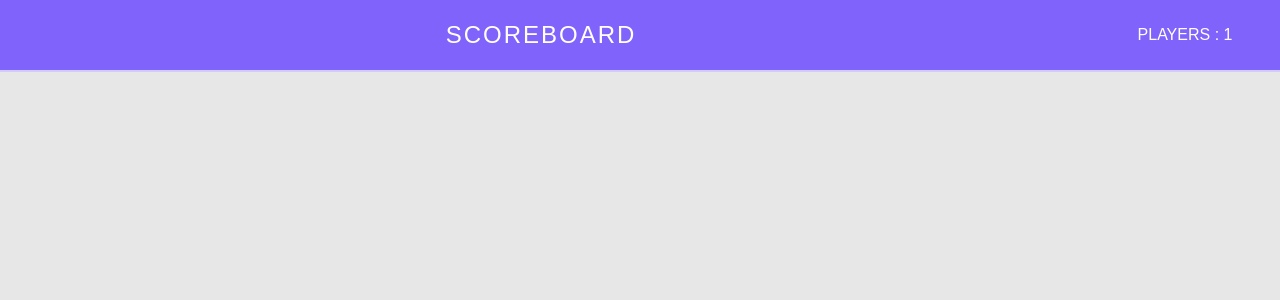
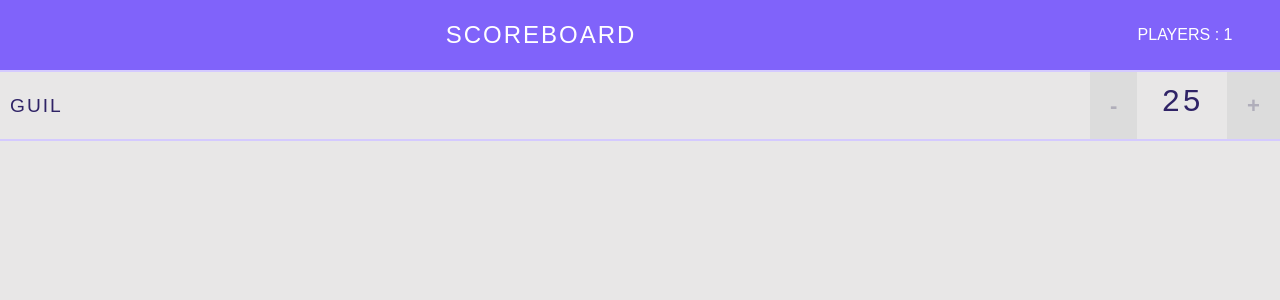
Before and after one commit to aakashsr/scoreboard, a React (Create React App) app: page / in a window 1280 px wide. Shown: the top 300 px of the page. Built offline with nearby package versions, Linux system fonts and the light colour scheme.

Commit message:
Created a Player component and Counter component and used Counter component inside Player component

```diff
--- a/src/App.js
+++ b/src/App.js
@@ -1,11 +1,14 @@
 import React from "react";
 import "./App.css";
 import Header from "./Header";
+import Player from "./Player";
+import Counter from "./Counter"
 
 function App() {
   return (
     <div className="App">
       <Header />
+      <Player />
     </div>
   );
 }
--- /dev/null
+++ b/src/Counter.js
@@ -0,0 +1,13 @@
+import React from "react";
+
+const Counter = () => {
+  return (
+    <div className="counter">
+      <button class="counter-action decrement">-</button>
+      <span class="counter-score">25</span>
+      <button class="counter-action increment">+</button>
+    </div>
+  );
+};
+
+export default Counter;
--- /dev/null
+++ b/src/Player.js
@@ -0,0 +1,13 @@
+import React from "react";
+import Counter from "./Counter"
+
+const Player = () => {
+  return (
+    <div className="player">
+      <span className="player-name">Guil</span>
+      <Counter />
+    </div>
+  );
+};
+
+export default Player;
```
